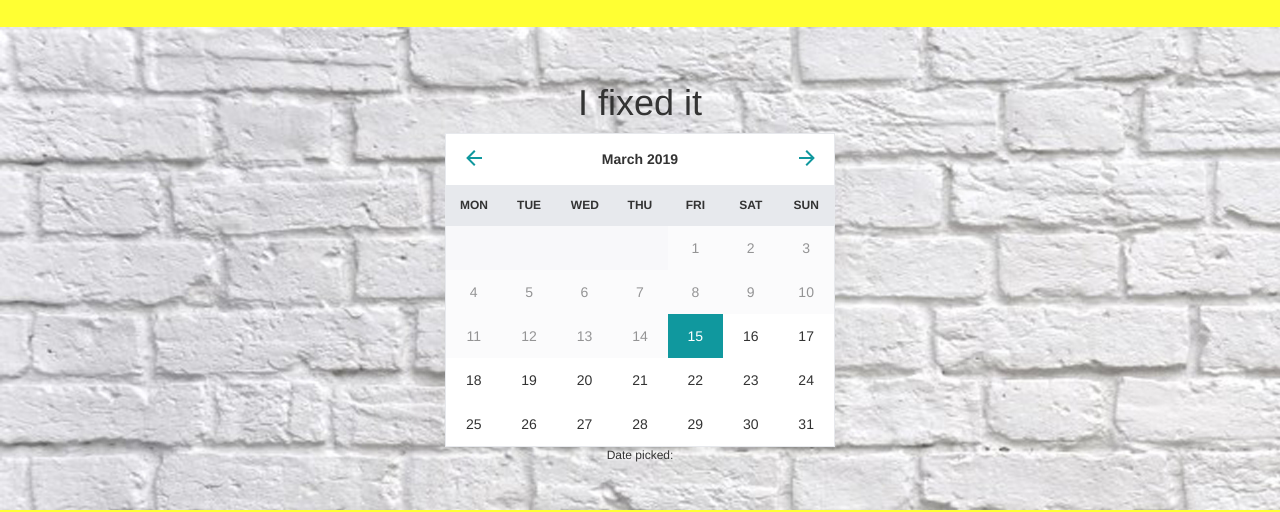
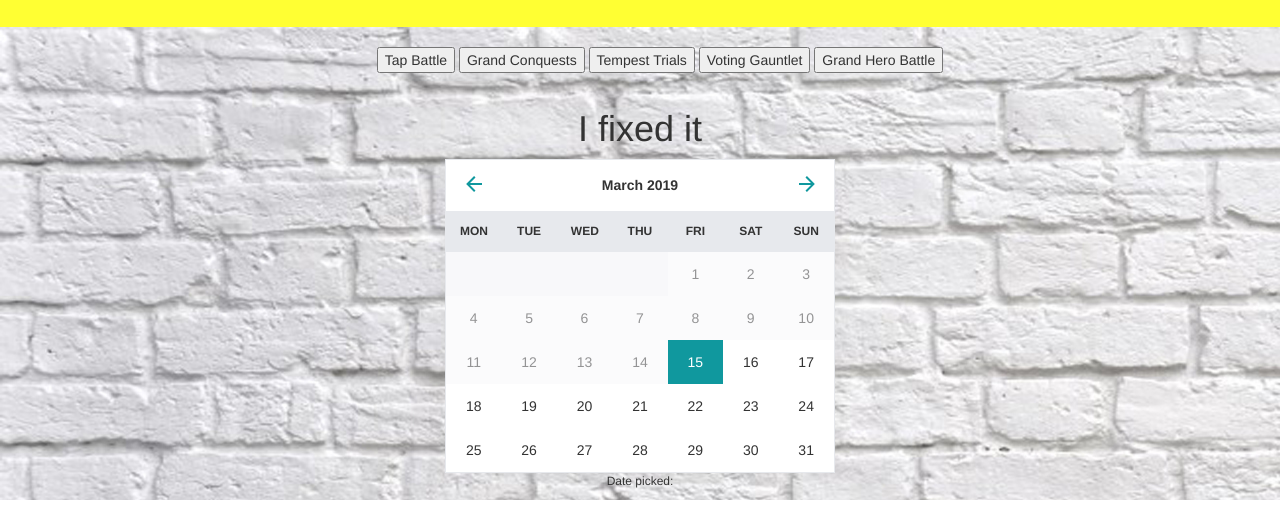
Before and after one commit to JaySAN666/jaysan666.github.io, a plain HTML site: page FEH/index.html in a window 1280 px wide. Shown: the part 293-805 px from the top of the page. Drawn offline with nearby package versions, Linux system fonts and the light colour scheme.

Commit message:
Add files via upload

```diff
--- /dev/null
+++ b/FEH/FEH.js
@@ -0,0 +1,6 @@
+//Place Holder File
+$(document).ready(function(){
+  $("button").click(function(){
+    $("#test").show();
+  });
+});
--- a/FEH/index.html
+++ b/FEH/index.html
@@ -13,6 +13,7 @@
 	<script src="https://ajax.googleapis.com/ajax/libs/jquery/3.1.1/jquery.min.js"></script>
 	<script src="https://maxcdn.bootstrapcdn.com/bootstrap/3.3.7/js/bootstrap.min.js"></script>
 	<script src="dist/vanillaCalendar.js" type="text/javascript"></script>
+	<script src="FEH.js" type="text/javascript" ></script>
 </head>
 
 <body>
@@ -68,6 +69,31 @@
 
 <div id = "middle"> <!-- White part of the template -->
 <br>
+
+    <nav>
+        <ul>
+             <li>
+                 <button>Tap Battle</button>
+            </li>
+
+            <li>
+                  <button>Grand Conquests</button>
+            </li>
+
+            <li>
+                  <button>Tempest Trials</button>
+            </li>
+
+             <li>
+                  <button>Voting Gauntlet</button>
+            </li>
+
+            <li>
+                  <button>Grand Hero Battle</button>
+            </li>
+        </ul>
+    </nav>
+
     <div class="container">
             <g fill="none">
                 <path d="M77.877 47.673a6.515 6.515 0 0 1-1.912 4.619 6.515 6.515 0 0 1-4.618 1.912H8.653a6.53 6.53 0 0 1-4.618-11.149 6.515 6.515 0 0 1 4.618-1.912h3.918a6.53 6.53 0 0 1-4.618-11.149 6.515 6.515 0 0 1 4.619-1.912h3.918a6.53 6.53 0 0 1-4.618-11.15 6.515 6.515 0 0 1 4.618-1.911h2.613c0-7.213 5.848-13.062 13.06-13.062H60.9a13.02 13.02 0 0 1-3.828 9.234 13.02 13.02 0 0 1-9.234 3.828h15.674a6.53 6.53 0 0 1 4.618 11.148 6.515 6.515 0 0 1-4.619 1.913h3.919a6.53 6.53 0 0 1 4.618 11.149 6.515 6.515 0 0 1-4.618 1.912h3.918a6.53 6.53 0 0 1 6.53 6.53z"
@@ -123,9 +149,6 @@
             <span data-calendar-label="picked"></span>
         </p>
 
-        <footer>
-
-        </footer>
     </div>
     <script src="dist/vanillaCalendar.js" type="text/javascript"></script>
     <script>
@@ -136,7 +159,7 @@
         })
     </script>
 
-<br>
+
 </div> <!-- End Middle -->
 
 
--- a/FEH/style.css
+++ b/FEH/style.css
@@ -20,6 +20,16 @@ h1, h2, h3{color:#7D7D7D;}
 
 #middle{
 	background: url(bricks.jpg);
+}
+
+#middle nav ul{
+	text-decoration: none;
+	text-align: center;
+}
+
+#middle li{
+    list-style-type: none;
+    display: inline-block;
 }
 
 
```
